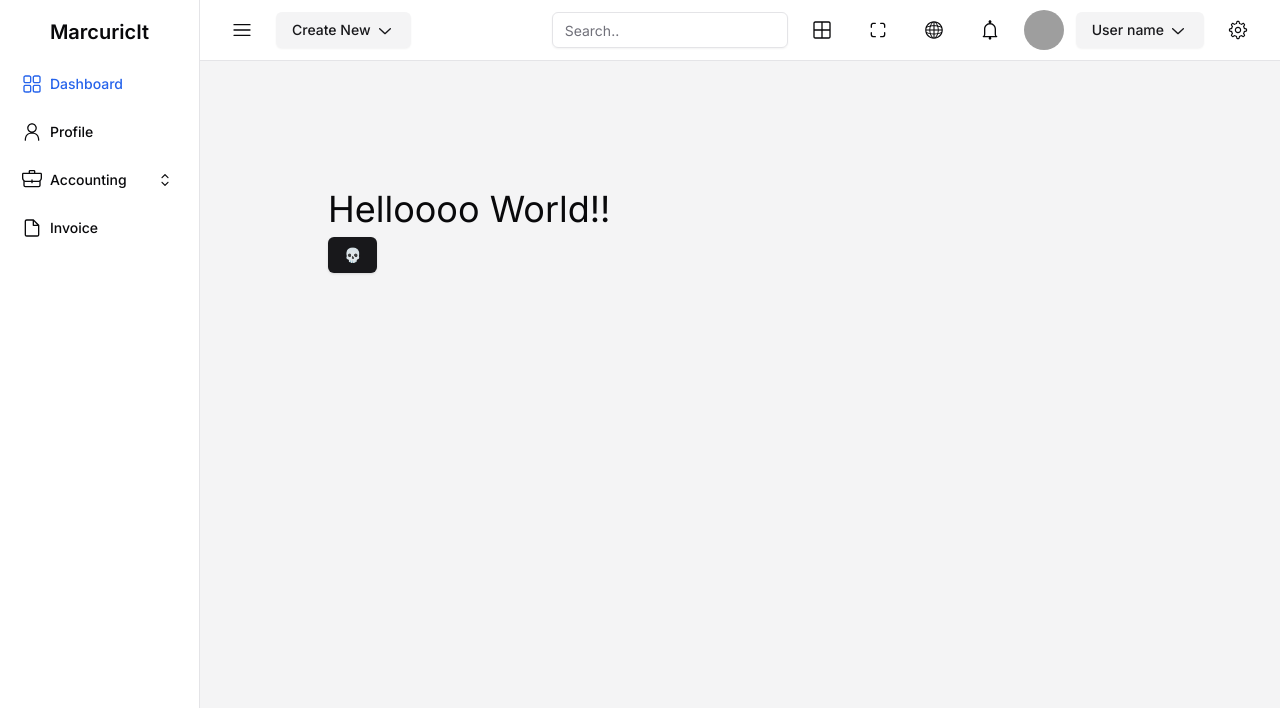
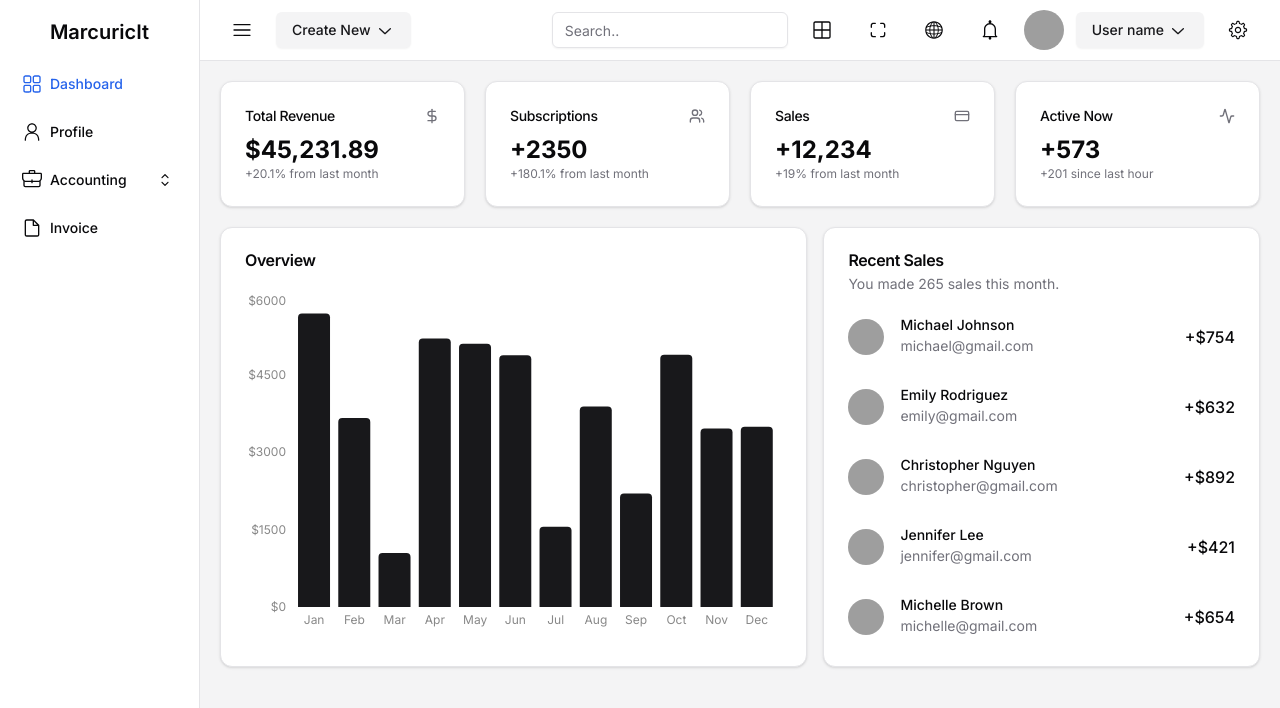
Before and after one commit to frustrated018/marcuricit-task, a Next.js app: page / in a window 1280 px wide. Shown: the top 708 px of the page. Built offline with nearby package versions, Linux system fonts and the light colour scheme; grey boxes are pictures that could not be loaded.

Commit message:
Dashborad setup done
Copied the dashboard page form shadcn ui
Used new data for the recent sales

```diff
--- a/package.json
+++ b/package.json
@@ -13,12 +13,15 @@
     "@radix-ui/react-collapsible": "^1.0.3",
     "@radix-ui/react-dropdown-menu": "^2.0.6",
     "@radix-ui/react-icons": "^1.3.0",
+    "@radix-ui/react-scroll-area": "^1.0.5",
     "@radix-ui/react-slot": "^1.0.2",
     "class-variance-authority": "^0.7.0",
     "clsx": "^2.1.1",
+    "lucide-react": "^0.376.0",
     "next": "14.2.3",
     "react": "^18",
     "react-dom": "^18",
+    "recharts": "^2.12.6",
     "tailwind-merge": "^2.3.0",
     "tailwindcss-animate": "^1.0.7"
   },
--- a/src/app/page.tsx
+++ b/src/app/page.tsx
@@ -1,11 +1,81 @@
-import { Button } from "@/components/ui/button";
+import { Overview } from "@/components/custom/Overview";
+import { RecentSales } from "@/components/custom/Recent-sales";
+import { Card, CardContent, CardDescription, CardHeader, CardTitle } from "@/components/ui/card";
+import { Activity, CreditCard, DollarSign, Users } from "lucide-react";
 
 export default function Home() {
   return (
-    <section className="min-h-screen bg-secondary">
-      <div className="p-32 space-y-2">
-        <h3 className="text-4xl">Helloooo World!!</h3>
-        <Button>💀</Button>
+    <section className="min-h-screen bg-secondary p-5">
+      <div className="grid grid-cols-1 md:grid-cols-2 xl:grid-cols-4 gap-5">
+        <Card>
+          <CardHeader className="flex flex-row items-center justify-between space-y-0 pb-2">
+            <CardTitle className="text-sm font-medium">Total Revenue</CardTitle>
+            <DollarSign className="h-4 w-4 text-muted-foreground" />
+          </CardHeader>
+          <CardContent>
+            <div className="text-2xl font-bold">$45,231.89</div>
+            <p className="text-xs text-muted-foreground">
+              +20.1% from last month
+            </p>
+          </CardContent>
+        </Card>
+        <Card x-chunk="dashboard-01-chunk-1">
+          <CardHeader className="flex flex-row items-center justify-between space-y-0 pb-2">
+            <CardTitle className="text-sm font-medium">Subscriptions</CardTitle>
+            <Users className="h-4 w-4 text-muted-foreground" />
+          </CardHeader>
+          <CardContent>
+            <div className="text-2xl font-bold">+2350</div>
+            <p className="text-xs text-muted-foreground">
+              +180.1% from last month
+            </p>
+          </CardContent>
+        </Card>
+        <Card x-chunk="dashboard-01-chunk-2">
+          <CardHeader className="flex flex-row items-center justify-between space-y-0 pb-2">
+            <CardTitle className="text-sm font-medium">Sales</CardTitle>
+            <CreditCard className="h-4 w-4 text-muted-foreground" />
+          </CardHeader>
+          <CardContent>
+            <div className="text-2xl font-bold">+12,234</div>
+            <p className="text-xs text-muted-foreground">
+              +19% from last month
+            </p>
+          </CardContent>
+        </Card>
+        <Card x-chunk="dashboard-01-chunk-3">
+          <CardHeader className="flex flex-row items-center justify-between space-y-0 pb-2">
+            <CardTitle className="text-sm font-medium">Active Now</CardTitle>
+            <Activity className="h-4 w-4 text-muted-foreground" />
+          </CardHeader>
+          <CardContent>
+            <div className="text-2xl font-bold">+573</div>
+            <p className="text-xs text-muted-foreground">
+              +201 since last hour
+            </p>
+          </CardContent>
+        </Card>
+      </div>
+
+      <div className="grid gap-4 grid-cols-1 md:grid-cols-2 lg:grid-cols-7 mt-5">
+        <Card className="col-span-4">
+          <CardHeader>
+            <CardTitle>Overview</CardTitle>
+          </CardHeader>
+          <CardContent className="pl-2">
+            <Overview />
+          </CardContent>
+        </Card>
+
+        <Card className="col-span-3">
+          <CardHeader>
+            <CardTitle>Recent Sales</CardTitle>
+            <CardDescription>You made 265 sales this month.</CardDescription>
+          </CardHeader>
+          <CardContent>
+            <RecentSales />
+          </CardContent>
+        </Card>
       </div>
     </section>
   );
--- /dev/null
+++ b/src/components/custom/Overview.tsx
@@ -0,0 +1,83 @@
+"use client";
+
+import { Bar, BarChart, ResponsiveContainer, XAxis, YAxis } from "recharts";
+
+const data = [
+  {
+    name: "Jan",
+    total: Math.floor(Math.random() * 5000) + 1000,
+  },
+  {
+    name: "Feb",
+    total: Math.floor(Math.random() * 5000) + 1000,
+  },
+  {
+    name: "Mar",
+    total: Math.floor(Math.random() * 5000) + 1000,
+  },
+  {
+    name: "Apr",
+    total: Math.floor(Math.random() * 5000) + 1000,
+  },
+  {
+    name: "May",
+    total: Math.floor(Math.random() * 5000) + 1000,
+  },
+  {
+    name: "Jun",
+    total: Math.floor(Math.random() * 5000) + 1000,
+  },
+  {
+    name: "Jul",
+    total: Math.floor(Math.random() * 5000) + 1000,
+  },
+  {
+    name: "Aug",
+    total: Math.floor(Math.random() * 5000) + 1000,
+  },
+  {
+    name: "Sep",
+    total: Math.floor(Math.random() * 5000) + 1000,
+  },
+  {
+    name: "Oct",
+    total: Math.floor(Math.random() * 5000) + 1000,
+  },
+  {
+    name: "Nov",
+    total: Math.floor(Math.random() * 5000) + 1000,
+  },
+  {
+    name: "Dec",
+    total: Math.floor(Math.random() * 5000) + 1000,
+  },
+];
+
+export function Overview() {
+  return (
+    <ResponsiveContainer width="100%" height={350}>
+      <BarChart data={data}>
+        <XAxis
+          dataKey="name"
+          stroke="#888888"
+          fontSize={12}
+          tickLine={false}
+          axisLine={false}
+        />
+        <YAxis
+          stroke="#888888"
+          fontSize={12}
+          tickLine={false}
+          axisLine={false}
+          tickFormatter={(value) => `$${value}`}
+        />
+        <Bar
+          dataKey="total"
+          fill="currentColor"
+          radius={[4, 4, 0, 0]}
+          className="fill-primary"
+        />
+      </BarChart>
+    </ResponsiveContainer>
+  );
+}
--- /dev/null
+++ b/src/components/custom/Recent-sales.tsx
@@ -0,0 +1,54 @@
+import { Avatar, AvatarFallback, AvatarImage } from "@/components/ui/avatar";
+
+const salesData = [
+  {
+    name: "Michael Johnson",
+    email: "michael@gmail.com",
+    img: "https://source.unsplash.com/blue-and-green-abstract-painting-pfX-GsJMtDY",
+    amount: 754,
+  },
+  {
+    name: "Emily Rodriguez",
+    email: "emily@gmail.com",
+    img: "https://source.unsplash.com/blue-and-orange-smoke-wQLAGv4_OYs",
+    amount: 632,
+  },
+  {
+    name: "Christopher Nguyen",
+    email: "christopher@gmail.com",
+    img: "https://source.unsplash.com/northern-lights-3l3RwQdHRHg",
+    amount: 892,
+  },
+  {
+    name: "Jennifer Lee",
+    email: "jennifer@gmail.com",
+    img: "https://source.unsplash.com/sea-of-clouds-fHXP17AxOEk",
+    amount: 421,
+  },
+  {
+    name: "Michelle Brown",
+    email: "michelle@gmail.com",
+    img: "https://source.unsplash.com/brown-cardboard-box-with-yellow-light-d2w-_1LJioQ",
+    amount: 654,
+  },
+];
+
+export function RecentSales() {
+  return (
+    <div className="space-y-8">
+      {salesData.map((sale) => (
+        <div className="flex items-center" key={sale.email}>
+          <Avatar className="h-9 w-9">
+            <AvatarImage src={sale.img} alt="Avatar" />
+            <AvatarFallback>DP</AvatarFallback>
+          </Avatar>
+          <div className="ml-4 space-y-1">
+            <p className="text-sm font-medium leading-none">{sale.name}</p>
+            <p className="text-sm text-muted-foreground">{sale.email}</p>
+          </div>
+          <div className="ml-auto font-medium">+${sale.amount}</div>
+        </div>
+      ))}
+    </div>
+  );
+}
--- /dev/null
+++ b/src/components/ui/card.tsx
@@ -0,0 +1,76 @@
+import * as React from "react"
+
+import { cn } from "@/lib/utils"
+
+const Card = React.forwardRef<
+  HTMLDivElement,
+  React.HTMLAttributes<HTMLDivElement>
+>(({ className, ...props }, ref) => (
+  <div
+    ref={ref}
+    className={cn(
+      "rounded-xl border bg-card text-card-foreground shadow",
+      className
+    )}
+    {...props}
+  />
+))
+Card.displayName = "Card"
+
+const CardHeader = React.forwardRef<
+  HTMLDivElement,
+  React.HTMLAttributes<HTMLDivElement>
+>(({ className, ...props }, ref) => (
+  <div
+    ref={ref}
+    className={cn("flex flex-col space-y-1.5 p-6", className)}
+    {...props}
+  />
+))
+CardHeader.displayName = "CardHeader"
+
+const CardTitle = React.forwardRef<
+  HTMLParagraphElement,
+  React.HTMLAttributes<HTMLHeadingElement>
+>(({ className, ...props }, ref) => (
+  <h3
+    ref={ref}
+    className={cn("font-semibold leading-none tracking-tight", className)}
+    {...props}
+  />
+))
+CardTitle.displayName = "CardTitle"
+
+const CardDescription = React.forwardRef<
+  HTMLParagraphElement,
+  React.HTMLAttributes<HTMLParagraphElement>
+>(({ className, ...props }, ref) => (
+  <p
+    ref={ref}
+    className={cn("text-sm text-muted-foreground", className)}
+    {...props}
+  />
+))
+CardDescription.displayName = "CardDescription"
+
+const CardContent = React.forwardRef<
+  HTMLDivElement,
+  React.HTMLAttributes<HTMLDivElement>
+>(({ className, ...props }, ref) => (
+  <div ref={ref} className={cn("p-6 pt-0", className)} {...props} />
+))
+CardContent.displayName = "CardContent"
+
+const CardFooter = React.forwardRef<
+  HTMLDivElement,
+  React.HTMLAttributes<HTMLDivElement>
+>(({ className, ...props }, ref) => (
+  <div
+    ref={ref}
+    className={cn("flex items-center p-6 pt-0", className)}
+    {...props}
+  />
+))
+CardFooter.displayName = "CardFooter"
+
+export { Card, CardHeader, CardFooter, CardTitle, CardDescription, CardContent }
--- /dev/null
+++ b/src/components/ui/scroll-area.tsx
@@ -0,0 +1,48 @@
+"use client"
+
+import * as React from "react"
+import * as ScrollAreaPrimitive from "@radix-ui/react-scroll-area"
+
+import { cn } from "@/lib/utils"
+
+const ScrollArea = React.forwardRef<
+  React.ElementRef<typeof ScrollAreaPrimitive.Root>,
+  React.ComponentPropsWithoutRef<typeof ScrollAreaPrimitive.Root>
+>(({ className, children, ...props }, ref) => (
+  <ScrollAreaPrimitive.Root
+    ref={ref}
+    className={cn("relative overflow-hidden", className)}
+    {...props}
+  >
+    <ScrollAreaPrimitive.Viewport className="h-full w-full rounded-[inherit]">
+      {children}
+    </ScrollAreaPrimitive.Viewport>
+    <ScrollBar />
+    <ScrollAreaPrimitive.Corner />
+  </ScrollAreaPrimitive.Root>
+))
+ScrollArea.displayName = ScrollAreaPrimitive.Root.displayName
+
+const ScrollBar = React.forwardRef<
+  React.ElementRef<typeof ScrollAreaPrimitive.ScrollAreaScrollbar>,
+  React.ComponentPropsWithoutRef<typeof ScrollAreaPrimitive.ScrollAreaScrollbar>
+>(({ className, orientation = "vertical", ...props }, ref) => (
+  <ScrollAreaPrimitive.ScrollAreaScrollbar
+    ref={ref}
+    orientation={orientation}
+    className={cn(
+      "flex touch-none select-none transition-colors",
+      orientation === "vertical" &&
+        "h-full w-2.5 border-l border-l-transparent p-[1px]",
+      orientation === "horizontal" &&
+        "h-2.5 flex-col border-t border-t-transparent p-[1px]",
+      className
+    )}
+    {...props}
+  >
+    <ScrollAreaPrimitive.ScrollAreaThumb className="relative flex-1 rounded-full bg-border" />
+  </ScrollAreaPrimitive.ScrollAreaScrollbar>
+))
+ScrollBar.displayName = ScrollAreaPrimitive.ScrollAreaScrollbar.displayName
+
+export { ScrollArea, ScrollBar }
```
Also changed, not shown: 1 other file (tests, documents, lock files or other folders).
